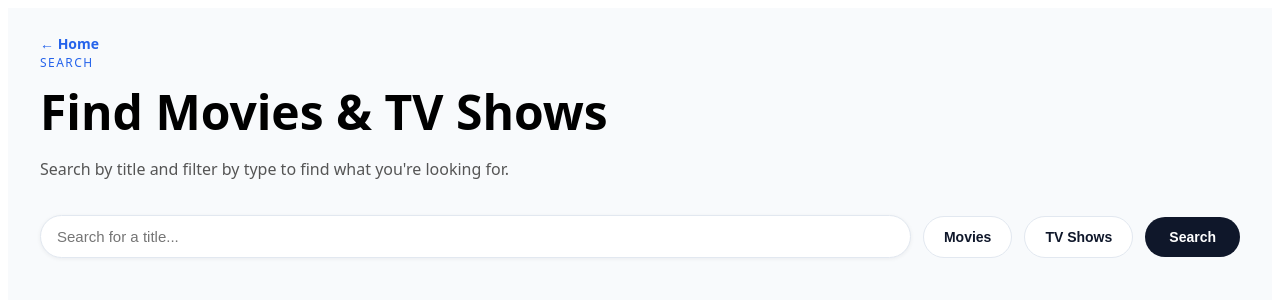
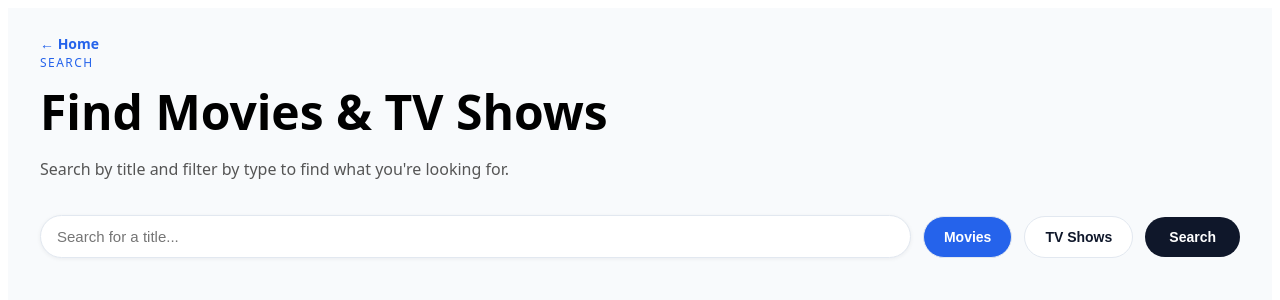
Before and after one commit to UWT-TCSS460-SP26/group-project-frontend-public-group-5, a Next.js app: page /search in a window 1280 px wide. Shown: the top 300 px of the page. Built offline with nearby package versions, Linux system fonts and the light colour scheme.

Commit message:
tweaked search to select movie by default, mediaType no longer able to be null

```diff
--- a/app/search/page.tsx
+++ b/app/search/page.tsx
@@ -4,7 +4,7 @@ import Link from "next/link";
 
 export default function SearchPage() {
   const [searchText, setSearchText] = useState("");
-  const [mediaType, setMediaType] = useState<"MOVIE" | "TV" | null>(null);
+  const [mediaType, setMediaType] = useState<"MOVIE" | "TV">("MOVIE");
   const [results, setResults] = useState<
     { id: number; title: string; release_date: string; poster_path: string }[]
   >([]);
@@ -12,7 +12,7 @@ export default function SearchPage() {
   const [error, setError] = useState<string | null>(null);
 
   const handleSearch = async () => {
-    if (!mediaType || !searchText) return;
+    if (!searchText) return;
     try {
       setIsLoading(true);
       const url =
@@ -248,7 +248,7 @@ export default function SearchPage() {
                   </h2>
                   <div style={{ marginTop: 18 }}>
                     <Link
-                      href={`/${mediaType!.toLowerCase()}/${item.id}`}
+                      href={`/${mediaType.toLowerCase()}/${item.id}`}
                       style={{
                         display: "inline-block",
                         padding: "10px 16px",
```
